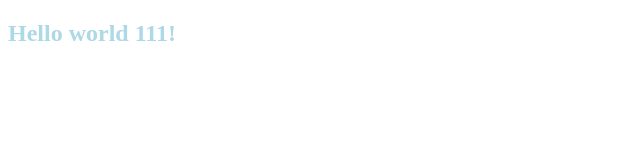
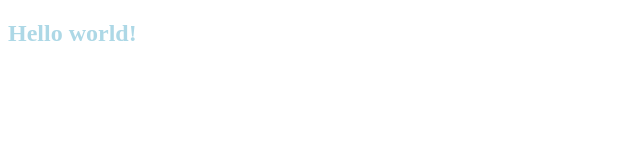
Before and after one commit to Akim-boyarin/hello-world, a plain HTML site: page index.html in a window 1280 px wide. Shown: the full height of the page, 0-640 px from the left. Drawn offline with Linux system fonts and the light colour scheme.

Commit message:
changing

```diff
--- a/index.html
+++ b/index.html
@@ -10,6 +10,6 @@
     </style>
 </head>
 <body>
-  <h2 class="title">Hello world 111!</h2>
+  <h2 class="title">Hello world!</h2>
 </body>
 </html>
```
